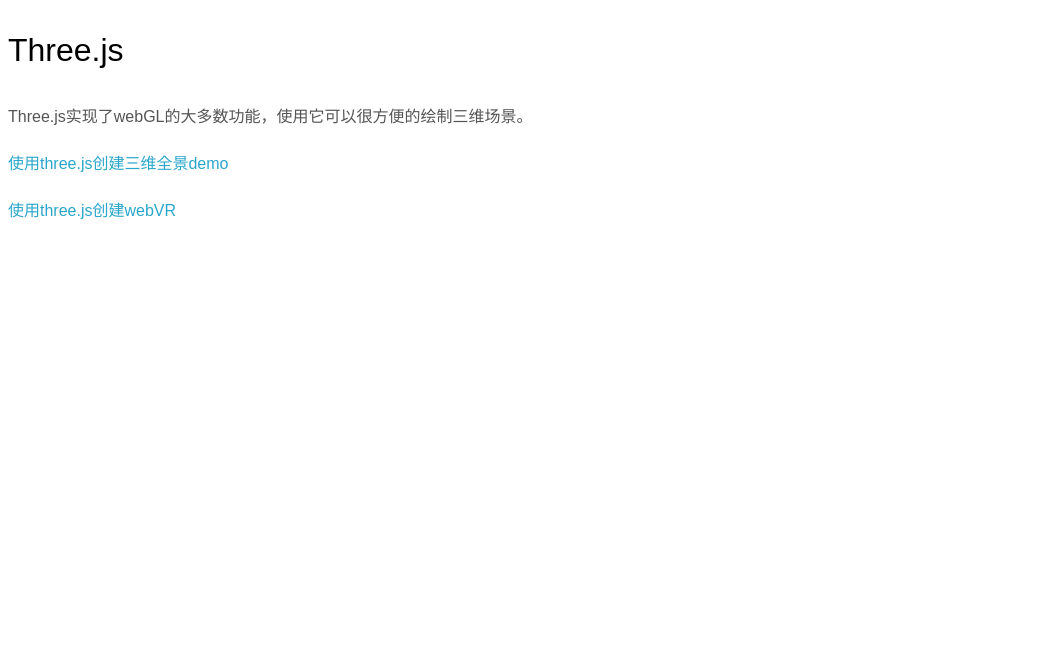
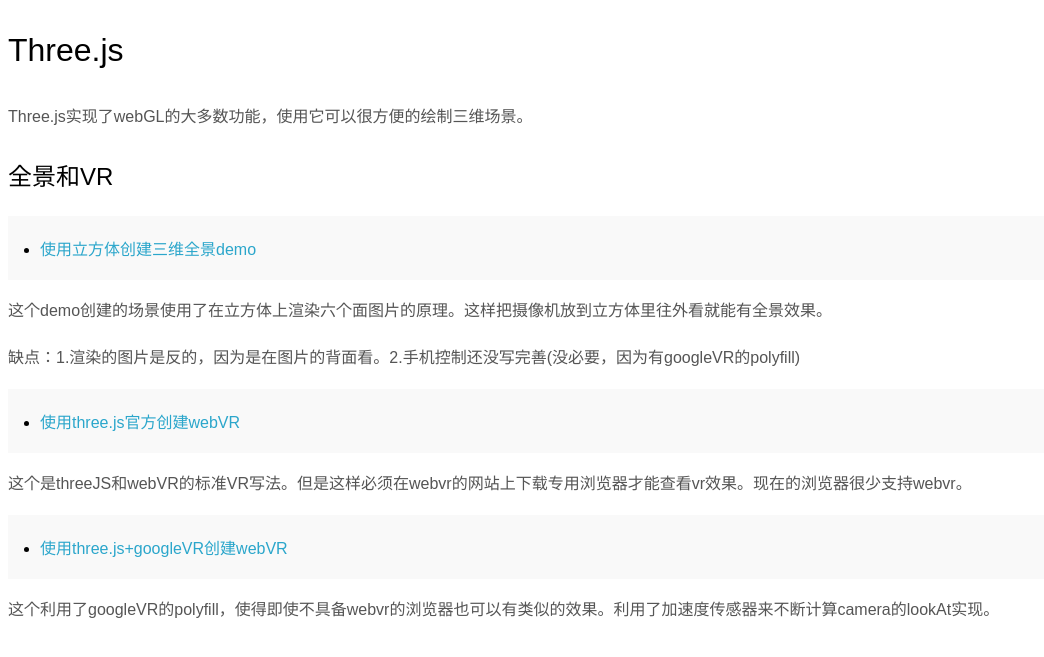
Before and after one commit to libmw/webdemos, a Jekyll site: the page built from _h5/webgl.md, in a window 1280 px wide. Shown: the top 657 px of the page, without its empty margins (0-1044 px from the left). Built offline with Jekyll 4.4.1, drawn with Linux system fonts in a browser that asks for light colours.

Commit message:
update webgl

```diff
--- a/_h5/webgl.md
+++ b/_h5/webgl.md
@@ -7,6 +7,19 @@
 
 Three.js实现了webGL的大多数功能，使用它可以很方便的绘制三维场景。
 
-[使用three.js创建三维全景demo](threejs.html)
+## 全景和VR
 
-[使用three.js创建webVR](vr.html)
+
++ [使用立方体创建三维全景demo](threejs.html)
+
+这个demo创建的场景使用了在立方体上渲染六个面图片的原理。这样把摄像机放到立方体里往外看就能有全景效果。
+
+缺点：1.渲染的图片是反的，因为是在图片的背面看。2.手机控制还没写完善(没必要，因为有googleVR的polyfill)
+
++ [使用three.js官方创建webVR](vr.html)
+
+这个是threeJS和webVR的标准VR写法。但是这样必须在webvr的网站上下载专用浏览器才能查看vr效果。现在的浏览器很少支持webvr。
+
++ [使用three.js+googleVR创建webVR](vr-polyfill.html)
+
+这个利用了googleVR的polyfill，使得即使不具备webvr的浏览器也可以有类似的效果。利用了加速度传感器来不断计算camera的lookAt实现。
```
